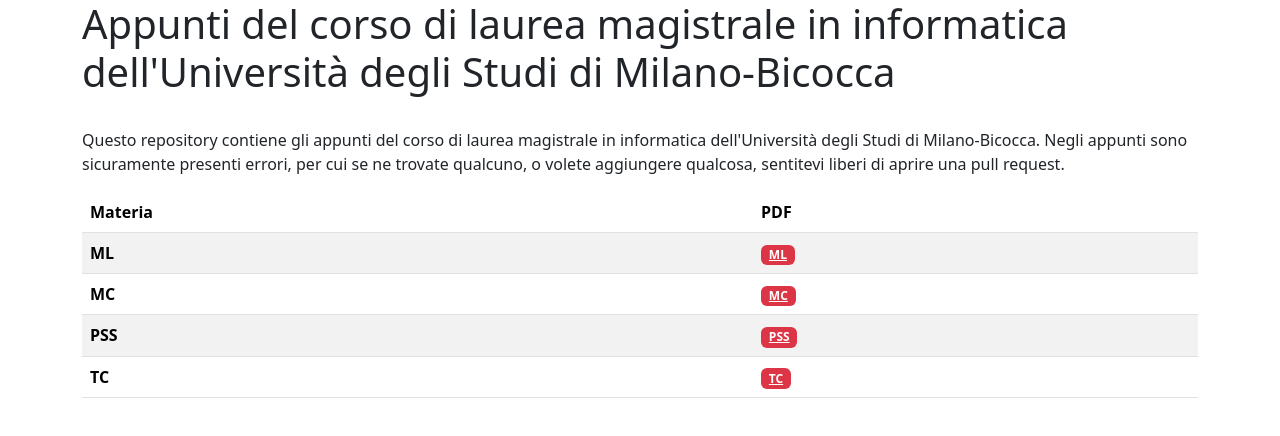
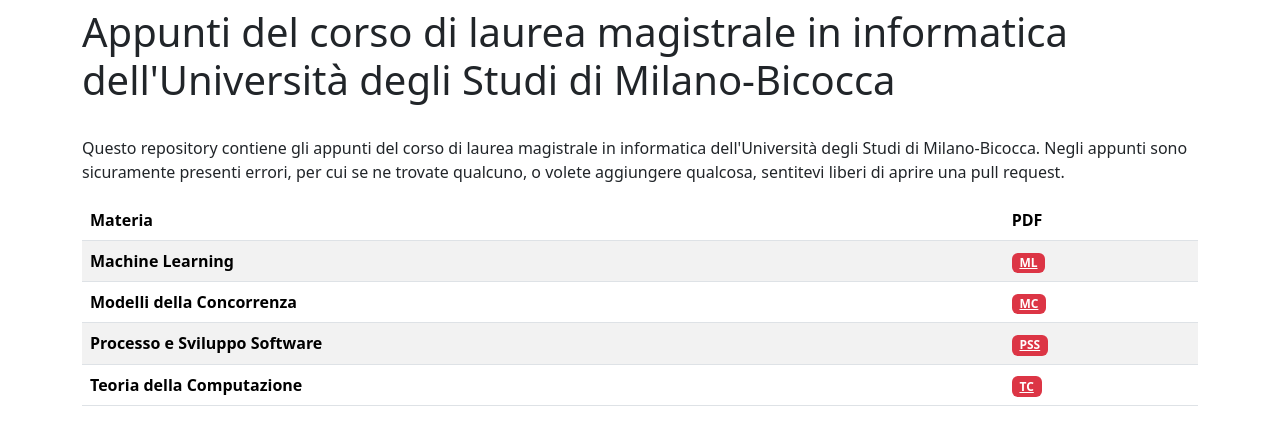
Before and after one commit to TommasoFerrario18/Appunti, a plain HTML site: page public/index.html in a window 1280 px wide. Drawn offline with nearby package versions, Linux system fonts and the light colour scheme.

Commit message:
Update index.html

```diff
--- a/public/index.html
+++ b/public/index.html
@@ -12,27 +12,27 @@
     />
   </head>
   <script>
+    let corsiExtended = ["Machine Learning", "Modelli della Concorrenza", "Processo e Sviluppo Software", "Teoria della Computazione"];
     let corsi = ["ML", "MC", "PSS", "TC"];
 
     let loadLinks = () => {
       return new Promise((acc, rej) => {
         let table = document.getElementById("table-body");
-        corsi.forEach((el) => {
+        for (let i=0;i<corsi.length;i++){
           let tr = document.createElement("tr");
           let th = document.createElement("th");
           th.setAttribute("scope", "row");
-          th.innerText = el;
+          th.innerText = corsiExtended[i];
           tr.appendChild(th);
           let td = document.createElement("td");
           let a = document.createElement("a");
-          a.setAttribute("href", `${el}/main.pdf`);
-          a.innerText = `${el}`;
+          a.setAttribute("href", `${corsi[i]}/main.pdf`);
+          a.innerText = `${corsi[i]}`;
           a.className = "badge text-bg-danger";
           td.appendChild(a);
           tr.appendChild(td);
           table.appendChild(tr);
-        });
-
+        }
         acc();
       });
     };
@@ -43,7 +43,7 @@
   </script>
   <body onload="loadPage()">
 
-    <div class="container">
+    <div class="container mt-2">
       <div class="row">
         <div class="col">
           <h1>Appunti del corso di laurea magistrale in informatica dell'Università degli Studi di Milano-Bicocca</h1>
```
